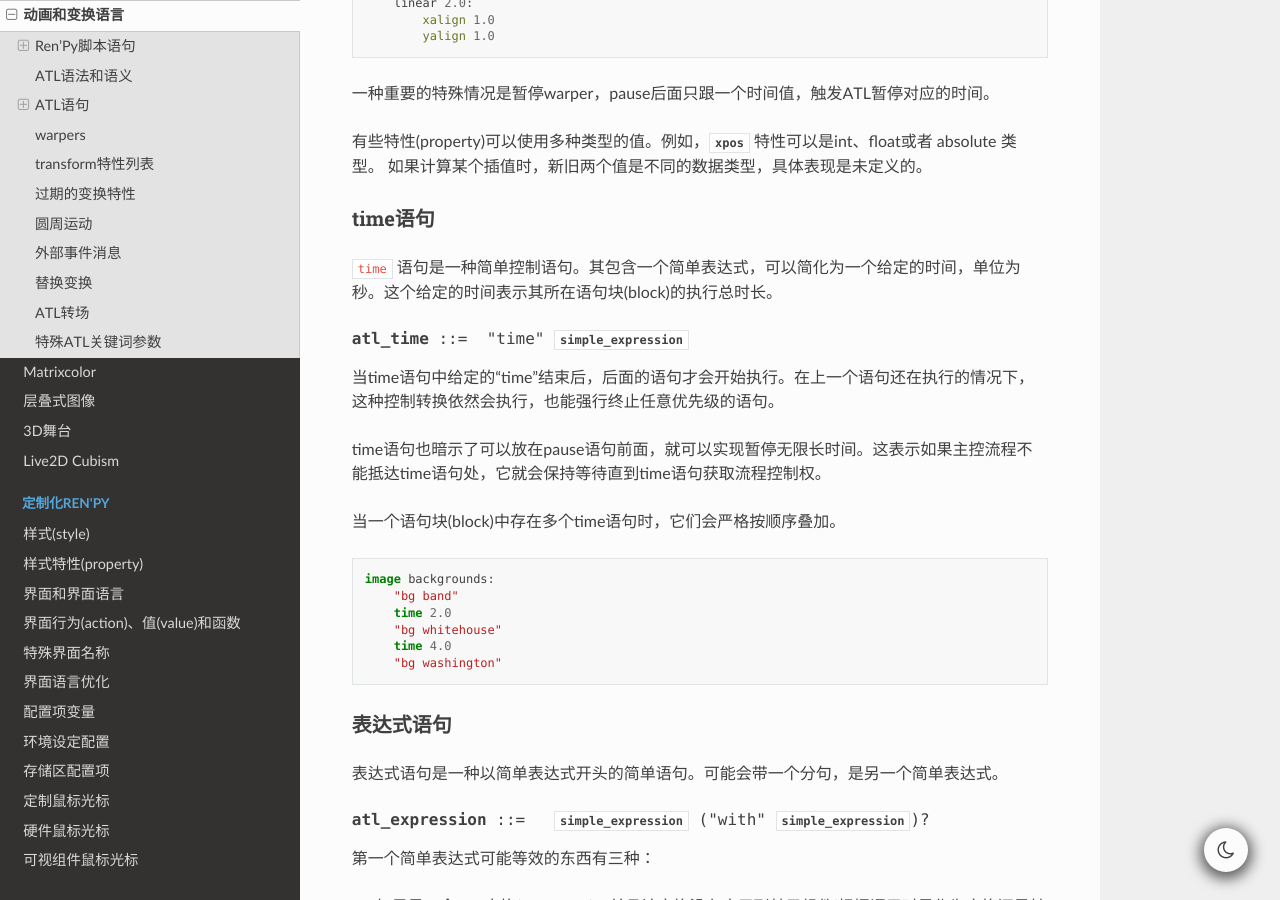
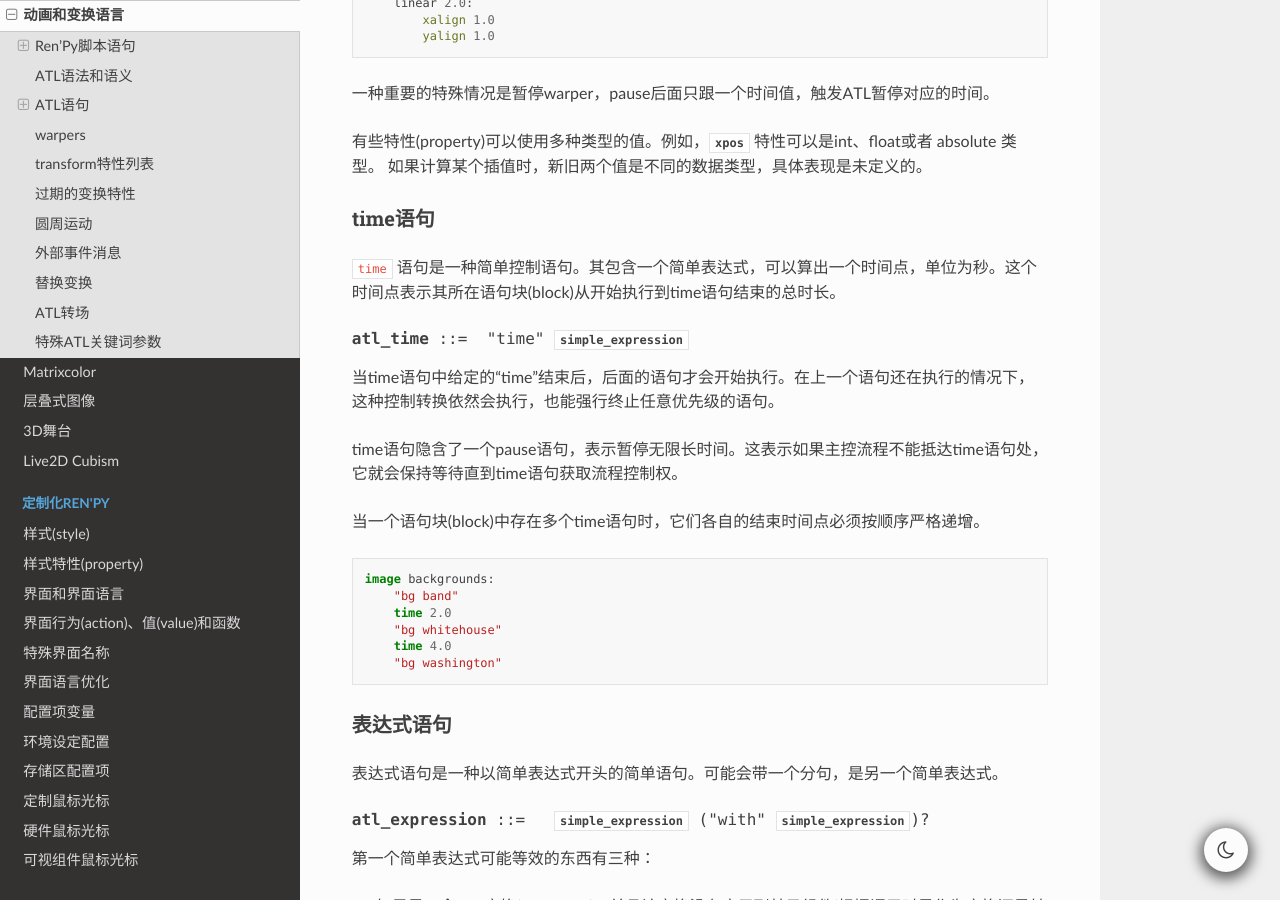
Before and after one commit to 3DMXM/Renpydoc-ranslate, a Sphinx documentation site: the page built from source/atl.rst, in a window 1280 px wide and 900 px high, scrolled down 4028 px. Built offline with Sphinx 7.4.7 and the Read the Docs theme 2.0.0, drawn with Linux system fonts in a browser that asks for light colours; the version number could not be read and is left out.

Commit message:
Update some translation of ATL, displayable and transforms.

```diff
--- a/source/atl.rst
+++ b/source/atl.rst
@@ -212,16 +212,16 @@ warper后面可以跟一个英文冒号(:)。
 time语句
 --------------
 
-``time`` 语句是一种简单控制语句。其包含一个简单表达式，可以简化为一个给定的时间，单位为秒。这个给定的时间表示其所在语句块(block)的执行总时长。
+``time`` 语句是一种简单控制语句。其包含一个简单表达式，可以算出一个时间点，单位为秒。这个时间点表示其所在语句块(block)从开始执行到time语句结束的总时长。
 
 .. productionlist:: atl
     atl_time : "time" `simple_expression`
 
 当time语句中给定的“time”结束后，后面的语句才会开始执行。在上一个语句还在执行的情况下，这种控制转换依然会执行，也能强行终止任意优先级的语句。
 
-time语句也暗示了可以放在pause语句前面，就可以实现暂停无限长时间。这表示如果主控流程不能抵达time语句处，它就会保持等待直到time语句获取流程控制权。
+time语句隐含了一个pause语句，表示暂停无限长时间。这表示如果主控流程不能抵达time语句处，它就会保持等待直到time语句获取流程控制权。
 
-当一个语句块(block)中存在多个time语句时，它们会严格按顺序叠加。
+当一个语句块(block)中存在多个time语句时，它们各自的结束时间点必须按顺序严格递增。
 
 ::
 
--- a/source/transforms.rst
+++ b/source/transforms.rst
@@ -14,7 +14,7 @@
 
     show eileen happy at halfsize, right
 
-每个可视组件总是有一个相关联的变换(transform)。如果没有指定变换(transform)。主(prior)变换就会被使用。当变换(transform)被改变的时候，未定义的值会被主变换使用，或者如果没有主变换的话从 `default` 配置获取。
+每个可视组件总是有一个相关联的变换(transform)。如果没有指定变换(transform)，将使用主(prior)变换。修改变换(transform)时，未定义的值会直接使用主变换的对应值，或者如果没有主变换的话从 `default` 配置获取。
 
 .. _default-transforms:
 
```
Also changed, not shown: source/displayables.rst (+4 -3 lines).
